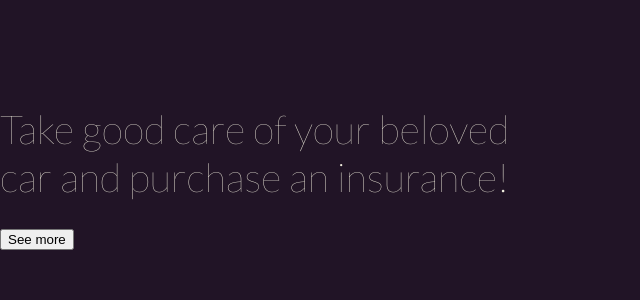
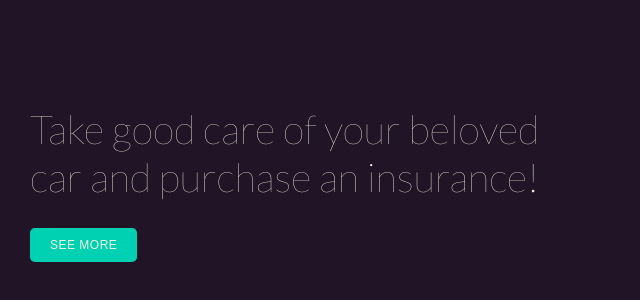
Before and after one commit to jakub-lenart/modal-app, a React app: page / in a window 1280 px wide. Shown: the part 82-382 px from the top of the page, without its empty margins (0-640 px from the left). Built offline with nearby package versions, Linux system fonts and the light colour scheme.

Commit message:
add button component

```diff
--- a/src/components/App.jsx
+++ b/src/components/App.jsx
@@ -4,7 +4,7 @@ import { MainHeader } from '.';
 class App extends Component {
   render() {
     return (
-      <main className="App">
+      <main>
         <MainHeader />
       </main>
     );
--- /dev/null
+++ b/src/components/Button/Button.css
@@ -0,0 +1,21 @@
+.button {
+  border-radius: 5px;
+	font-weight: 100;
+	text-align: center;
+	background-color: #00d1b2;
+	padding: 10px 20px;
+	text-decoration: none;
+	color: #F2EFDF;
+  transition: background-color 0.2s ease;
+  cursor: pointer;
+  border: 0;
+  font-size: 0.75rem;
+  line-height: 0.875rem;
+  letter-spacing: 0.5px;
+  text-transform: uppercase;
+}
+
+.button:hover,
+.button:focus {
+  background-color: #03907b;
+}
--- /dev/null
+++ b/src/components/Button/Button.jsx
@@ -0,0 +1,13 @@
+import React from 'react';
+import Styles from './Button.css';
+
+const Button = ({ onClick, text}) => (
+  <button
+    className={Styles.button}
+    onClick={onClick}
+  >
+    {text}
+  </button>
+);
+
+export default Button;
--- a/src/components/MainHeader/MainHeader.jsx
+++ b/src/components/MainHeader/MainHeader.jsx
@@ -1,13 +1,21 @@
 import React, { Component } from 'react';
+import { Button } from '..';
 import Styles from './MainHeader.css';
 
 class MainHeader extends Component {
+  btnAction = () => {
+    console.log('test')
+  }
+
   render() {
     return (
       <header className={Styles.MainHeader}>
         <div className="container">
           <h1>Take good care of your beloved<br />car and purchase an insurance!</h1>
-          <button>See more</button>
+          <Button
+            text="See more"
+            onClick={this.btnAction}
+          />
         </div>
       </header>
     );
--- a/src/components/index.js
+++ b/src/components/index.js
@@ -1,2 +1,3 @@
 export { default as App } from './App';
 export { default as MainHeader } from './MainHeader/MainHeader';
+export { default as Button } from './Button/Button';
--- a/src/index.css
+++ b/src/index.css
@@ -10,7 +10,7 @@ body {
   color: #F2EFDF;
 }
 
-.container {
+:global(.container) {
   max-width: 1220px;
   margin: 0 auto;
   padding: 0 20px;
```
